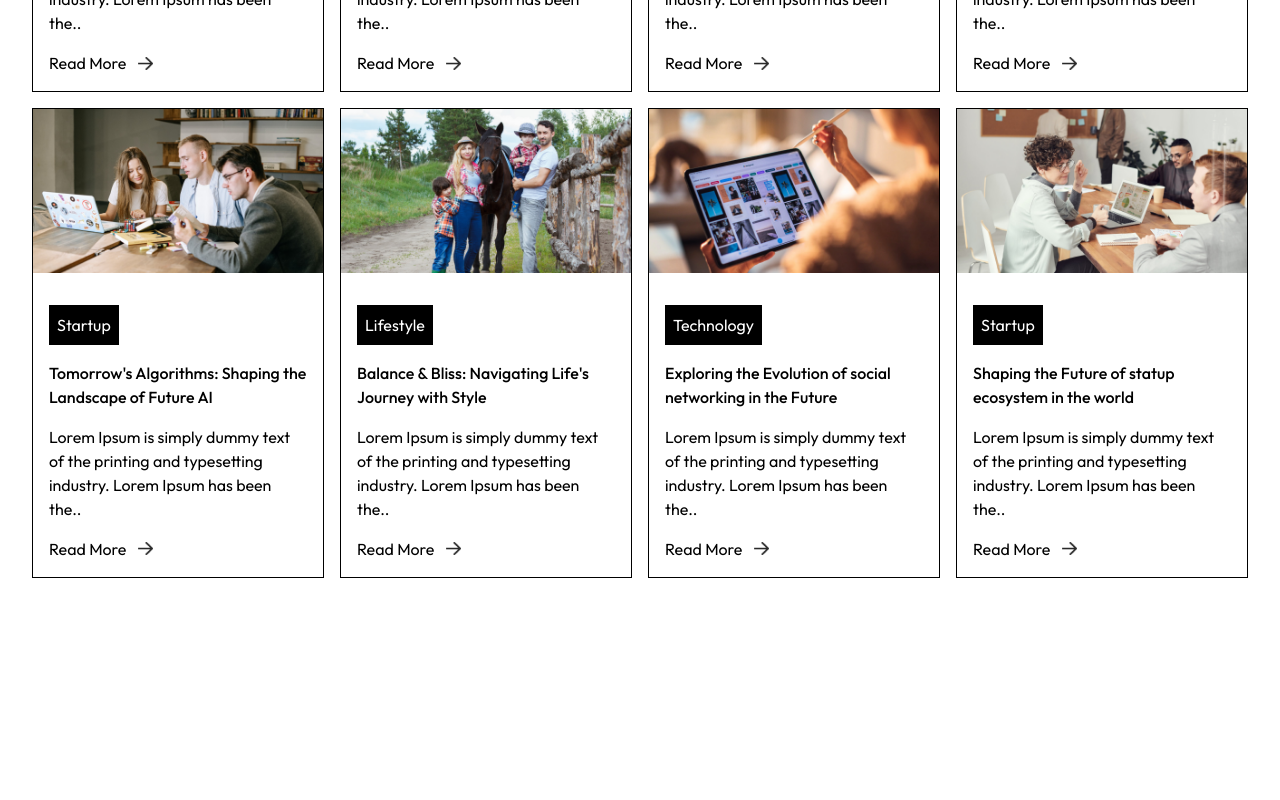
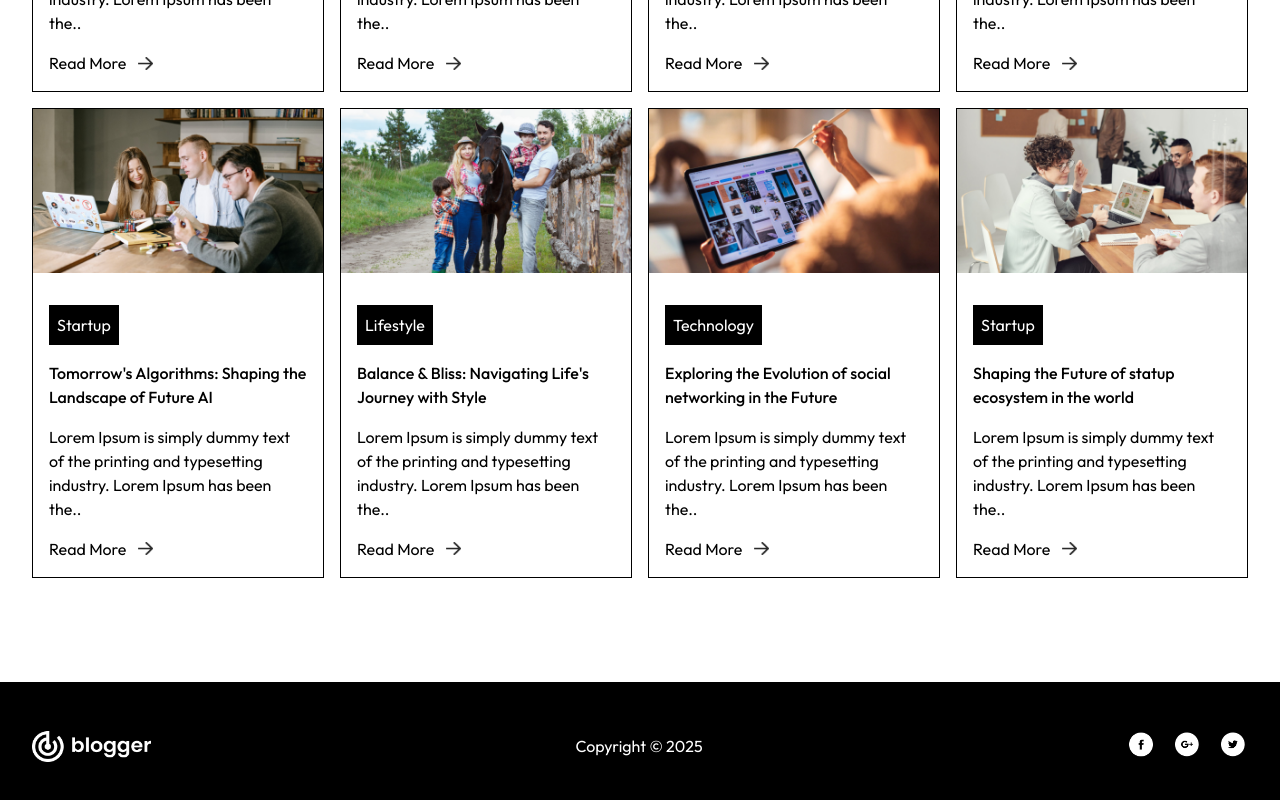
Before and after one commit to mohangrg2018/blog, a Next.js app: page / in a window 1280 px wide. Shown: the part 1849-2649 px from the top of the page. Before the commit the page ends 2427 px from the top, so only its background shows below. Built offline with nearby package versions, Linux system fonts and the light colour scheme.

Commit message:
added footer sectoin

```diff
--- /dev/null
+++ b/app/blogs/[id]/page.jsx
@@ -0,0 +1,7 @@
+import React from "react";
+
+const page = () => {
+  return <div>page</div>;
+};
+
+export default page;
--- a/app/page.js
+++ b/app/page.js
@@ -1,4 +1,5 @@
 import BlogList from "@/components/BlogList";
+import Footer from "@/components/Footer";
 import Header from "@/components/Header";
 
 const Home = () => {
@@ -6,6 +7,7 @@ const Home = () => {
     <>
       <Header />
       <BlogList />
+      <Footer />
     </>
   );
 };
--- a/components/Footer.jsx
+++ b/components/Footer.jsx
@@ -1,7 +1,39 @@
+import { assets } from "@/Assets/assets";
+import Image from "next/image";
+import Link from "next/link";
 import React from "react";
 
 const Footer = () => {
-  return <footer>Footer</footer>;
+  return (
+    <footer className="bg-black text-white mt-16 lg:mt-26 py-8 lg:py-12">
+      <div className="container__width flex flex-col gap-6 lg:flex-row justify-between items-center">
+        <Link href="/">
+          <Image src={assets.logo_light} alt="logo" width={120} height={120} />
+        </Link>
+        <p>Copyright &copy; 2025</p>
+        <div className="flex gap-4">
+          <Image
+            src={assets.facebook_icon}
+            alt="facebook"
+            width={30}
+            height={30}
+          />
+          <Image
+            src={assets.googleplus_icon}
+            alt="googleplus"
+            width={30}
+            height={30}
+          />
+          <Image
+            src={assets.twitter_icon}
+            alt="twitter"
+            width={30}
+            height={30}
+          />
+        </div>
+      </div>
+    </footer>
+  );
 };
 
 export default Footer;
```
